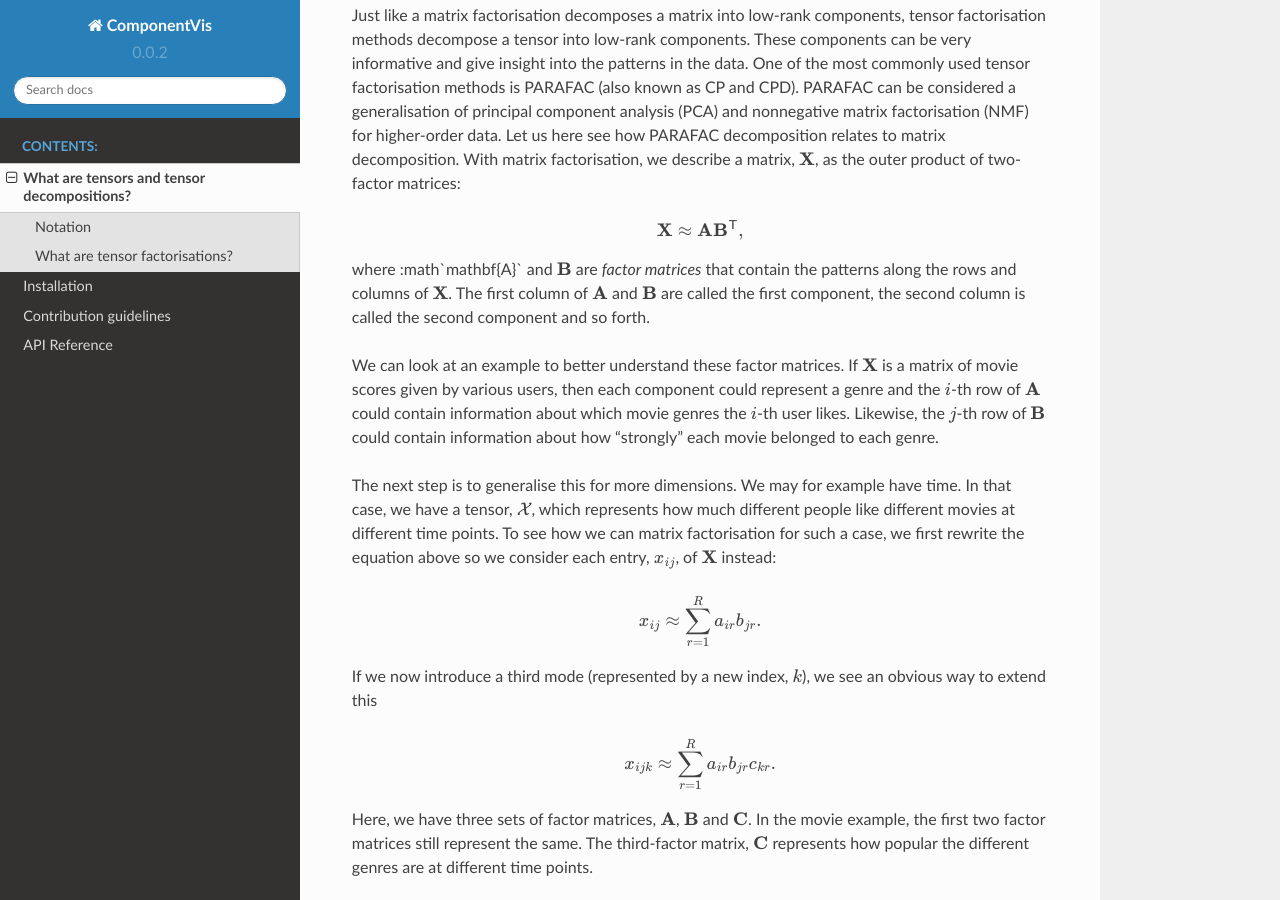
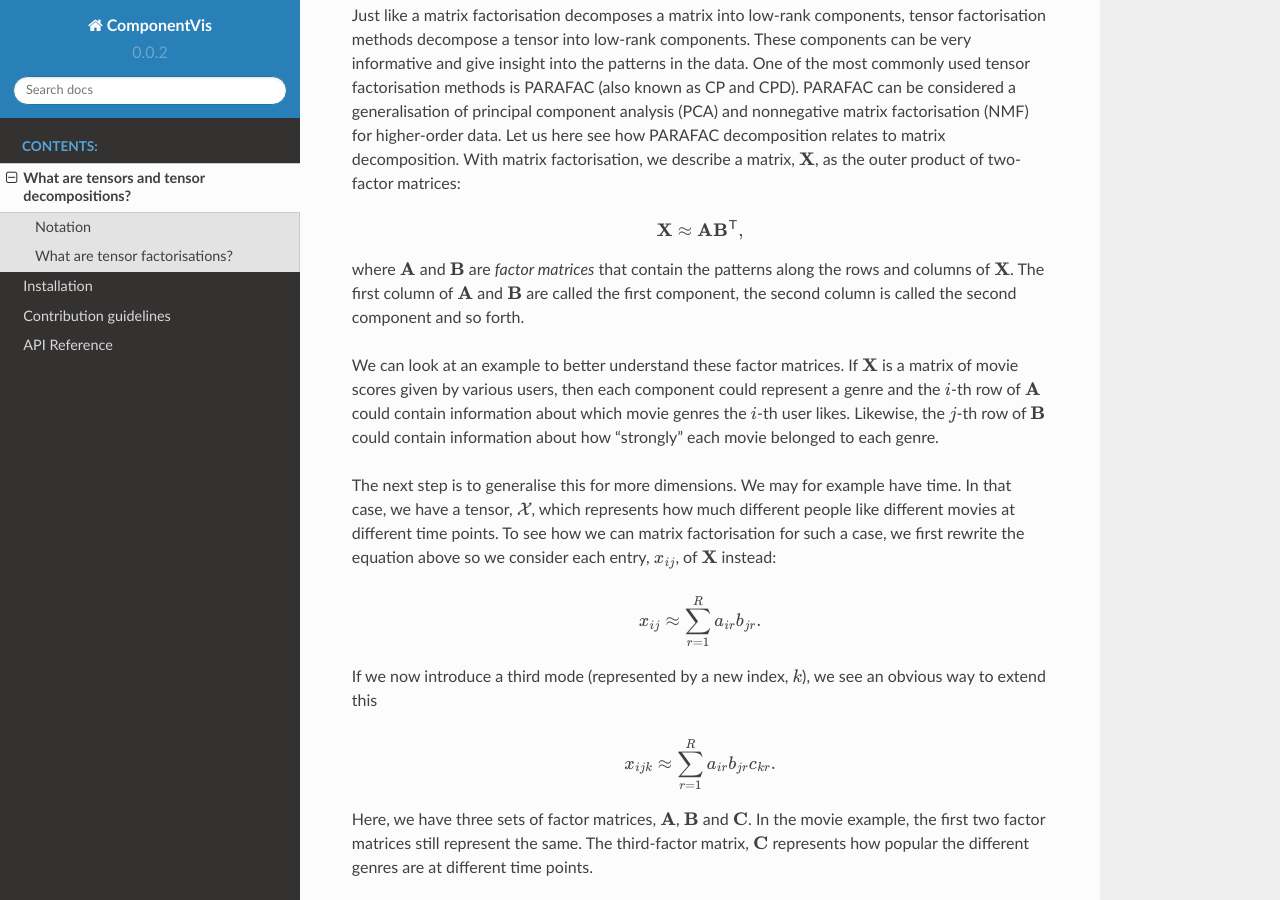
Before and after one commit to tensorly/viz, a Sphinx documentation site: the page built from docs/about_tensors.rst, in a window 1280 px wide and 900 px high, scrolled down 1427 px. Built offline with Sphinx 7.4.7 and the Read the Docs theme 2.0.0, drawn with Linux system fonts in a browser that asks for light colours; pages that are not in the unit, such as notebooks, are missing from menus; cross-references to code outside the pages are shown as plain code.

Commit message:
Fixed typo

```diff
--- a/docs/about_tensors.rst
+++ b/docs/about_tensors.rst
@@ -52,7 +52,7 @@ matrix factorisation, we describe a matrix, :math:`\mathbf{X}`, as the outer pro
 
     \mathbf{X} \approx \mathbf{A} \mathbf{B}^\mathsf{T},
 
-where :math`\mathbf{A}` and :math:`\mathbf{B}` are *factor matrices* that contain the patterns along the rows and
+where :math:`\mathbf{A}` and :math:`\mathbf{B}` are *factor matrices* that contain the patterns along the rows and
 columns of :math:`\mathbf{X}`. The first column of :math:`\mathbf{A}` and :math:`\mathbf{B}` are called the first
 component, the second column is called the second component and so forth.
 
```
